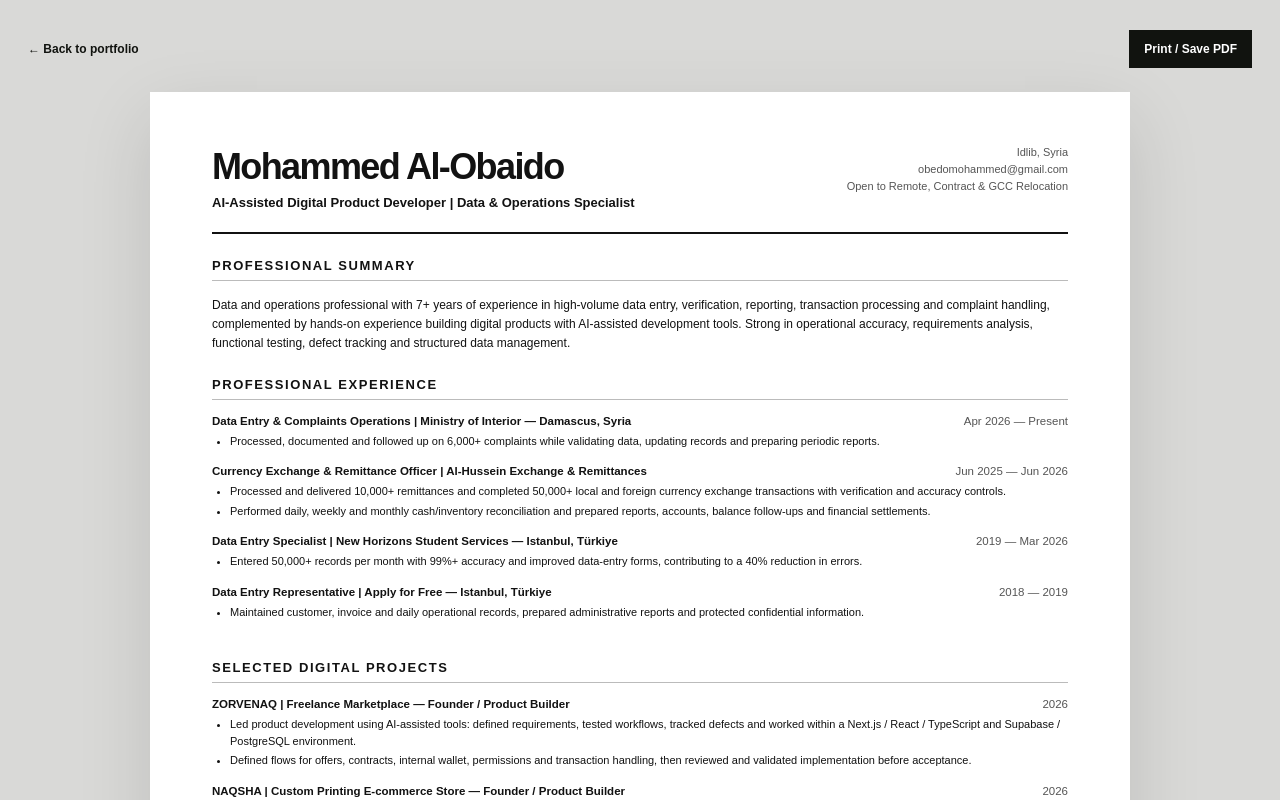
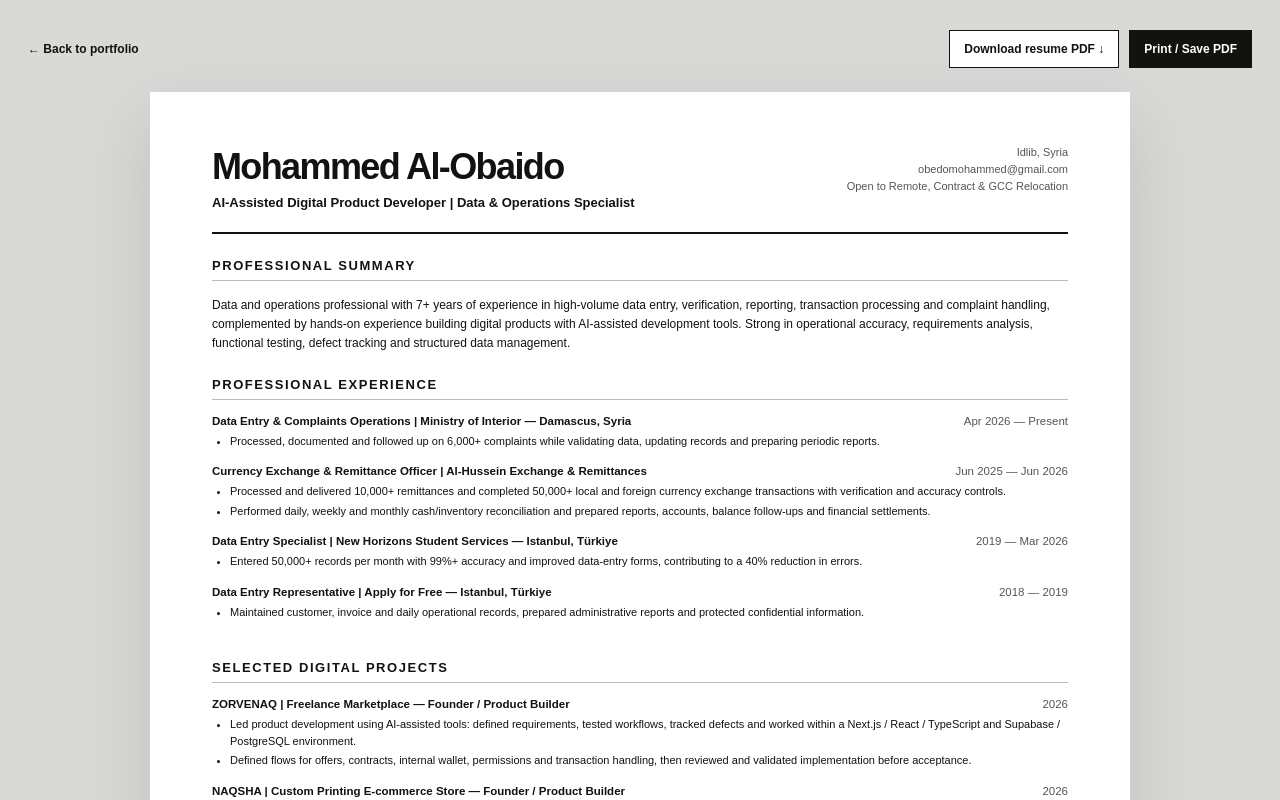
Before and after one commit to Mohamedaloubaido/portfolio, a Next.js app: page /resume in a window 1280 px wide. Shown: the top 800 px of the page. Built offline with nearby package versions, Linux system fonts and the light colour scheme.

Commit message:
Add downloadable PDF resume action

```diff
--- a/app/resume/page.tsx
+++ b/app/resume/page.tsx
@@ -1,4 +1,5 @@
 import PrintButton from "./PrintButton";
+import { DownloadResumeButton } from "../components/Base64Asset";
 
 export const metadata = {
   title: "Resume | Mohammed Al-Obaido",
@@ -46,7 +47,10 @@ export default function ResumePage() {
     <main className="resume-page">
       <div className="resume-toolbar container">
         <a className="text-link" href="/">← Back to portfolio</a>
-        <PrintButton />
+        <div className="resume-toolbar-actions">
+          <DownloadResumeButton className="resume-download" />
+          <PrintButton />
+        </div>
       </div>
 
       <article className="resume-sheet">
```
